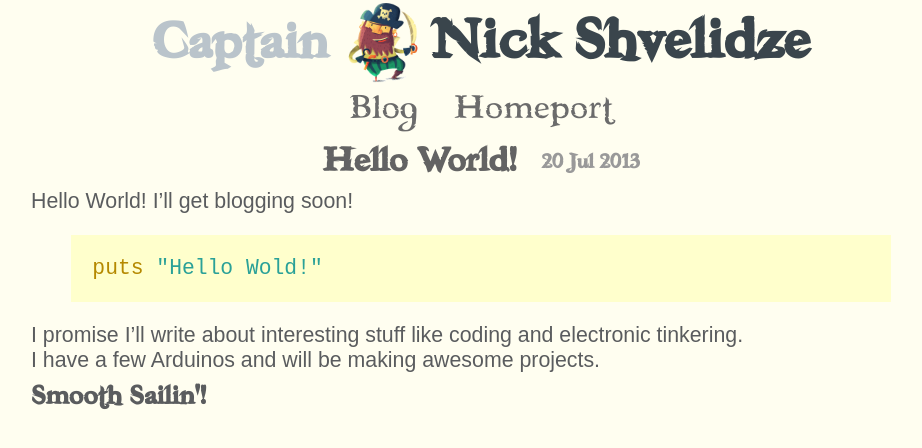
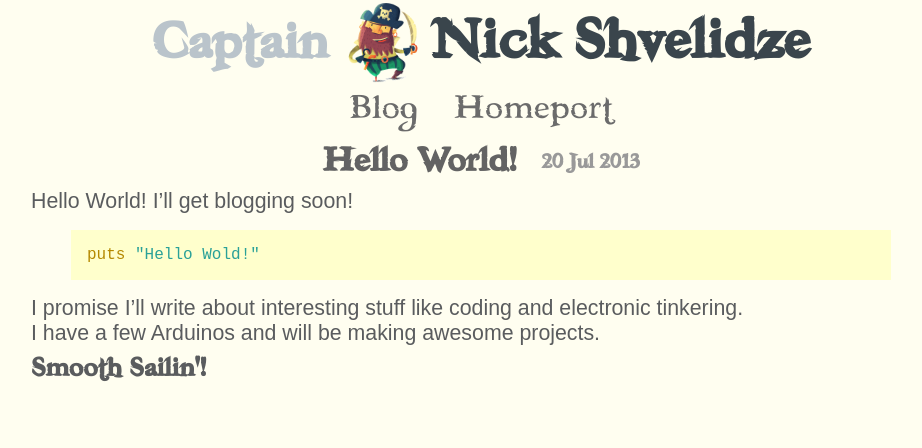
Before and after one commit to shvelo/blog.pirrate.me, a Jekyll site: the page built from index.html, in a window 1280 px wide. Shown: the top 448 px of the page, without its empty margins (159-1081 px from the left). Built offline with Jekyll 4.4.1, drawn with Linux system fonts in a browser that asks for light colours; nearby versions of some CDN libraries; Markdown is read by kramdown in place of the engine named in the settings; comment, search, counter and statistics services are not loaded.

Commit message:
Lower text size

```diff
--- a/css/main.css
+++ b/css/main.css
@@ -139,6 +139,10 @@ h6 { font-size: 20pt; }
   padding: 1em;
 }
 
+#container #content .post .highlight {
+  font-size: 12pt;
+}
+
 #container #content .post .gist {
   margin-top: 1em;
   margin-bottom: 1em;
@@ -147,5 +151,4 @@ h6 { font-size: 20pt; }
 #container #content .post .gist .highlight {
   width: 100%;
   overflow-x: auto;
-  font-size: 12pt;
 }
```
